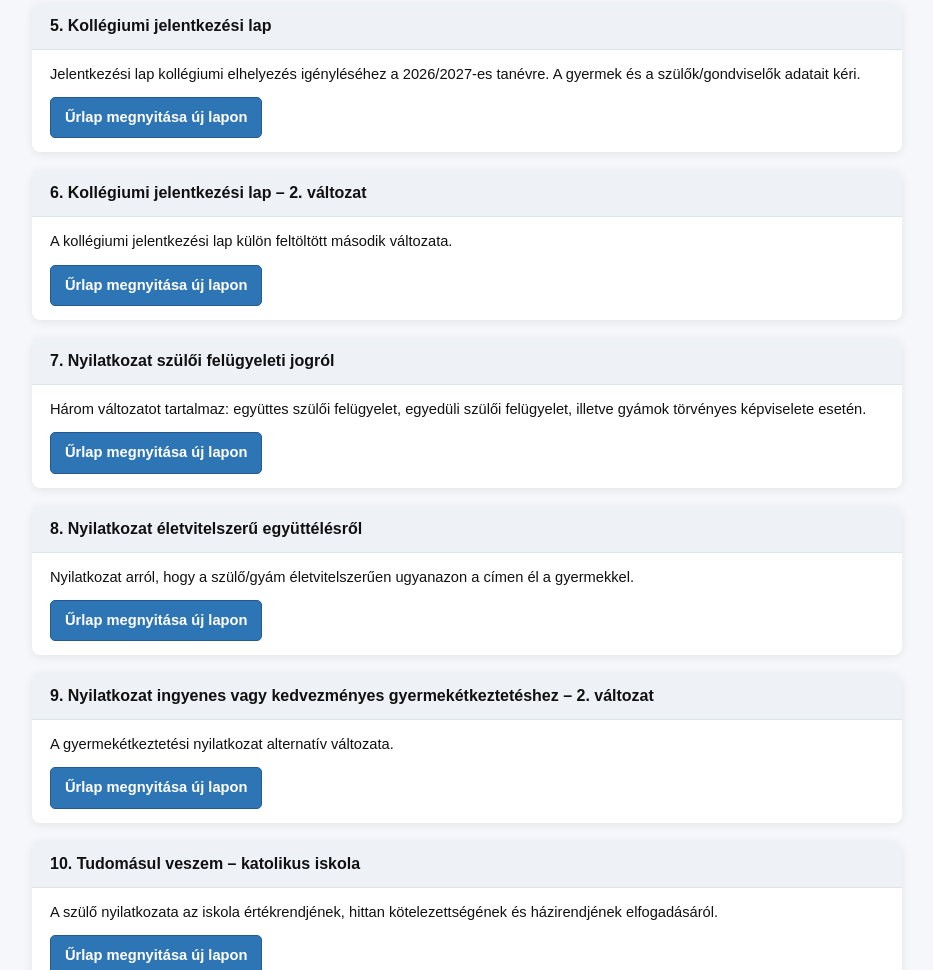
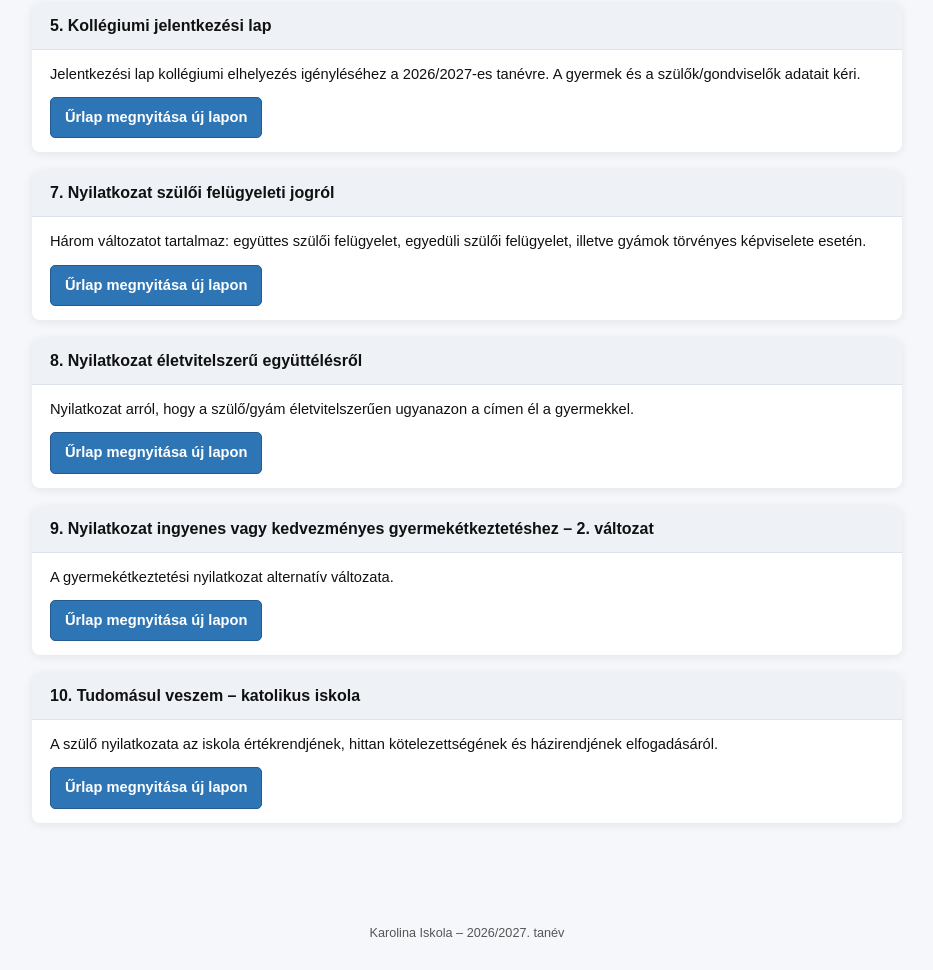
Before and after one commit to somorjai/ADATBEKERO, a plain HTML site: page index.html in a window 1280 px wide. Shown: the part 846-1816 px from the top of the page, without its empty margins (173-1106 px from the left). Drawn offline with Linux system fonts and the light colour scheme.

Commit message:
Update index.html
kollégiumi jelentkezési lap 2. verzió kitörölve

```diff
--- a/index.html
+++ b/index.html
@@ -16,7 +16,6 @@
 <div class="card"><div class="card-header">3. Nyilatkozat ingyenes vagy kedvezményes intézményi gyermekétkeztetéshez</div><div class="card-body"><p>A Gyvt. 21/B. § szerinti normatív kedvezmény igénybevételéhez szükséges hivatalos nyilatkozat. Több gyermek esetén is kitölthető.</p><div class="btn-row"><a class="btn btn-primary" href="nyilatkozat_gyermeketkeztetes.html" target="_blank">Űrlap megnyitása új lapon</a></div></div></div>
 <div class="card"><div class="card-header">4. Nyilatkozat eszközhasználati díj hozzájáruláshoz</div><div class="card-body"><p>Nyilatkozat a Szegedi Iskolanővérek Alapítványának tanévi támogatásáról. Tartalmazza a befizetési információkat és a bankszámlaszámot is.</p><div class="btn-row"><a class="btn btn-primary" href="eszkozhasznalati_dij_nyilatkozat.html" target="_blank">Űrlap megnyitása új lapon</a></div></div></div>
 <div class="card"><div class="card-header">5. Kollégiumi jelentkezési lap</div><div class="card-body"><p>Jelentkezési lap kollégiumi elhelyezés igényléséhez a 2026/2027-es tanévre. A gyermek és a szülők/gondviselők adatait kéri.</p><div class="btn-row"><a class="btn btn-primary" href="kollegiumi_jelentkezesi_lap.html" target="_blank">Űrlap megnyitása új lapon</a></div></div></div>
-<div class="card"><div class="card-header">6. Kollégiumi jelentkezési lap – 2. változat</div><div class="card-body"><p>A kollégiumi jelentkezési lap külön feltöltött második változata.</p><div class="btn-row"><a class="btn btn-primary" href="kollegiumi_jelentkezesi_lap_2.html" target="_blank">Űrlap megnyitása új lapon</a></div></div></div>
 <div class="card"><div class="card-header">7. Nyilatkozat szülői felügyeleti jogról</div><div class="card-body"><p>Három változatot tartalmaz: együttes szülői felügyelet, egyedüli szülői felügyelet, illetve gyámok törvényes képviselete esetén.</p><div class="btn-row"><a class="btn btn-primary" href="nyilatkozat_felugyeleti_jogrol.html" target="_blank">Űrlap megnyitása új lapon</a></div></div></div>
 <div class="card"><div class="card-header">8. Nyilatkozat életvitelszerű együttélésről</div><div class="card-body"><p>Nyilatkozat arról, hogy a szülő/gyám életvitelszerűen ugyanazon a címen él a gyermekkel.</p><div class="btn-row"><a class="btn btn-primary" href="nyilatkozat_eletvitelszeru_eles.html" target="_blank">Űrlap megnyitása új lapon</a></div></div></div>
 <div class="card"><div class="card-header">9. Nyilatkozat ingyenes vagy kedvezményes gyermekétkeztetéshez – 2. változat</div><div class="card-body"><p>A gyermekétkeztetési nyilatkozat alternatív változata.</p><div class="btn-row"><a class="btn btn-primary" href="nyilatkozat_gyermeketkeztetes_2.html" target="_blank">Űrlap megnyitása új lapon</a></div></div></div>
```
